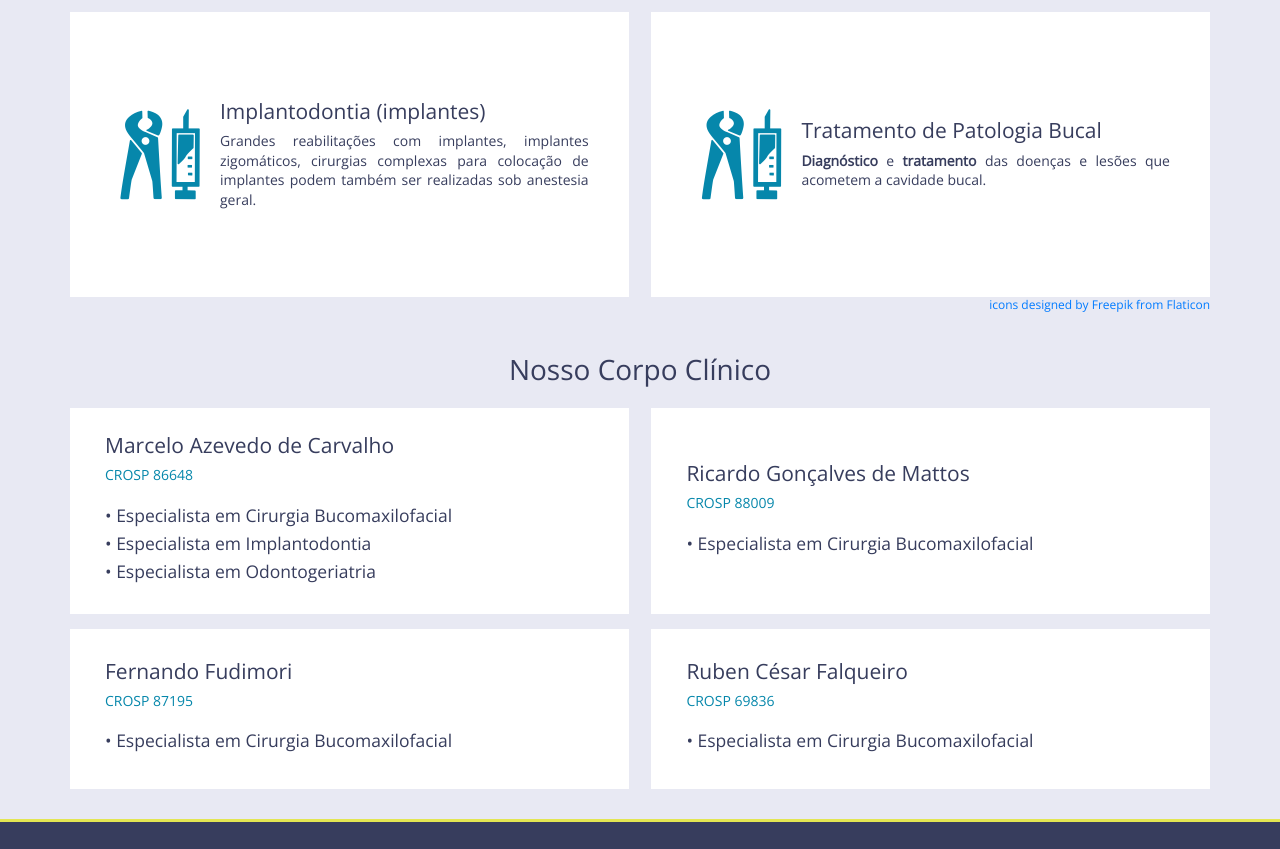
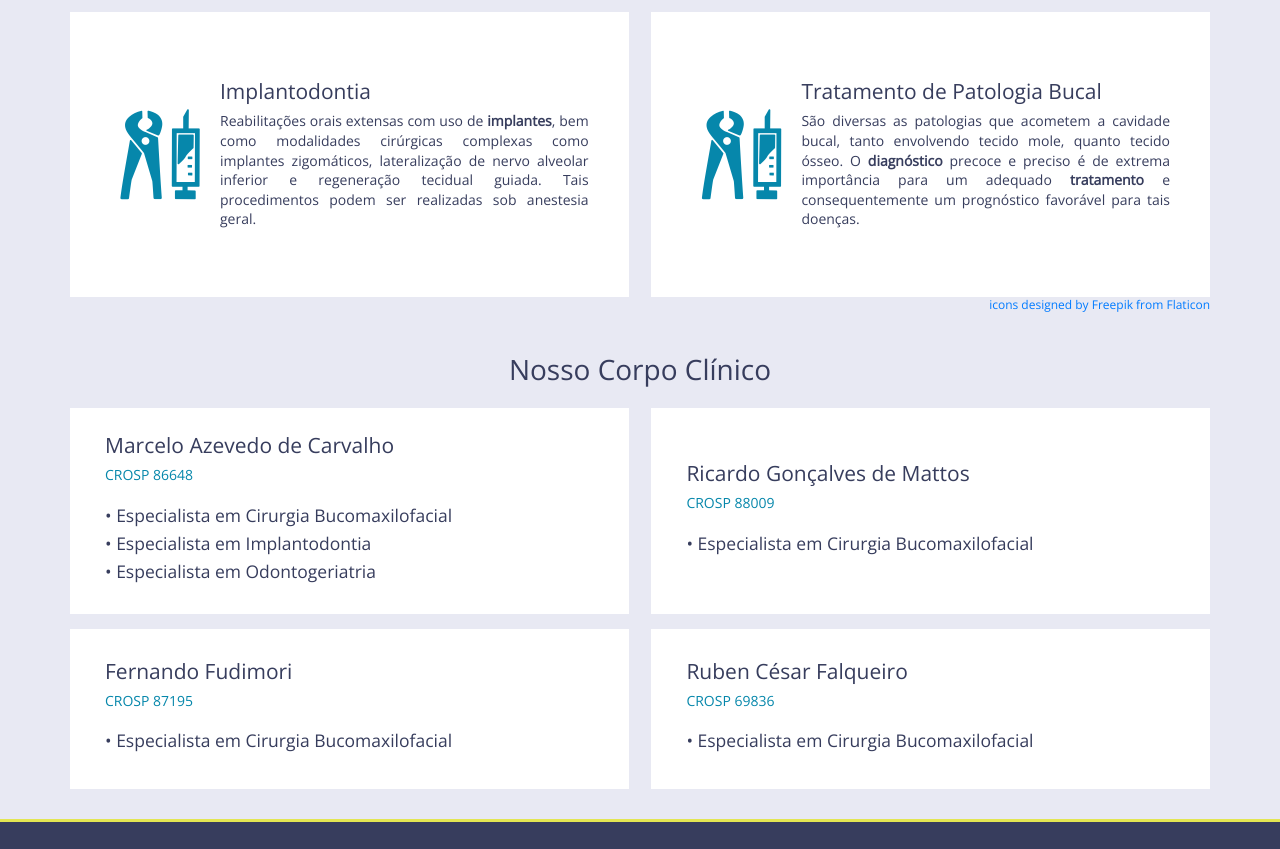
Before and after one commit to dancs2520/dancs2520.github.io, a plain HTML site: page iceff.html in a window 1280 px wide. Shown: the part 1289-2138 px from the top of the page. Drawn offline with nearby package versions, Linux system fonts and the light colour scheme.

Commit message:
added comments and changed text on iceff page

```diff
--- a/iceff.html
+++ b/iceff.html
@@ -104,8 +104,8 @@ Grandes defeitos ósseos decorrentes de patologias e traumas maxilofaciais tamb
 			<div class="each-esp iceff-esp">
 				<i class="flaticon-dentist-tools"></i>
 				<div>
-					<h4>Implantodontia (implantes)</h4>
-					<span>Grandes reabilitações com implantes, implantes zigomáticos, cirurgias complexas para colocação de implantes podem também ser realizadas sob anestesia geral.</span>
+					<h4>Implantodontia</h4>
+					<span>Reabilitações orais extensas com uso de <b>implantes</b>, bem como modalidades cirúrgicas complexas como implantes zigomáticos, lateralização de nervo alveolar inferior e regeneração tecidual guiada. Tais procedimentos podem ser realizadas sob anestesia geral.</span>
 				</div>
 			</div>
 
@@ -113,7 +113,7 @@ Grandes defeitos ósseos decorrentes de patologias e traumas maxilofaciais tamb
 				<i class="flaticon-dentist-tools"></i>
 				<div>
 					<h4>Tratamento de Patologia Bucal</h4>
-					<span><b>Diagnóstico</b> e <b>tratamento</b> das doenças e lesões que acometem a cavidade bucal.</span>
+					<span>São diversas as patologias que acometem a cavidade bucal, tanto envolvendo tecido mole, quanto tecido ósseo. O <b>diagnóstico</b> precoce e preciso é de extrema importância para um adequado <b>tratamento</b> e consequentemente um prognóstico favorável para tais doenças.</span>
 				</div>
 			</div>
 			<div class="credits">
```
Also changed, not shown: clinica.html (+8 -9 lines), index.html (+10 -11 lines).
